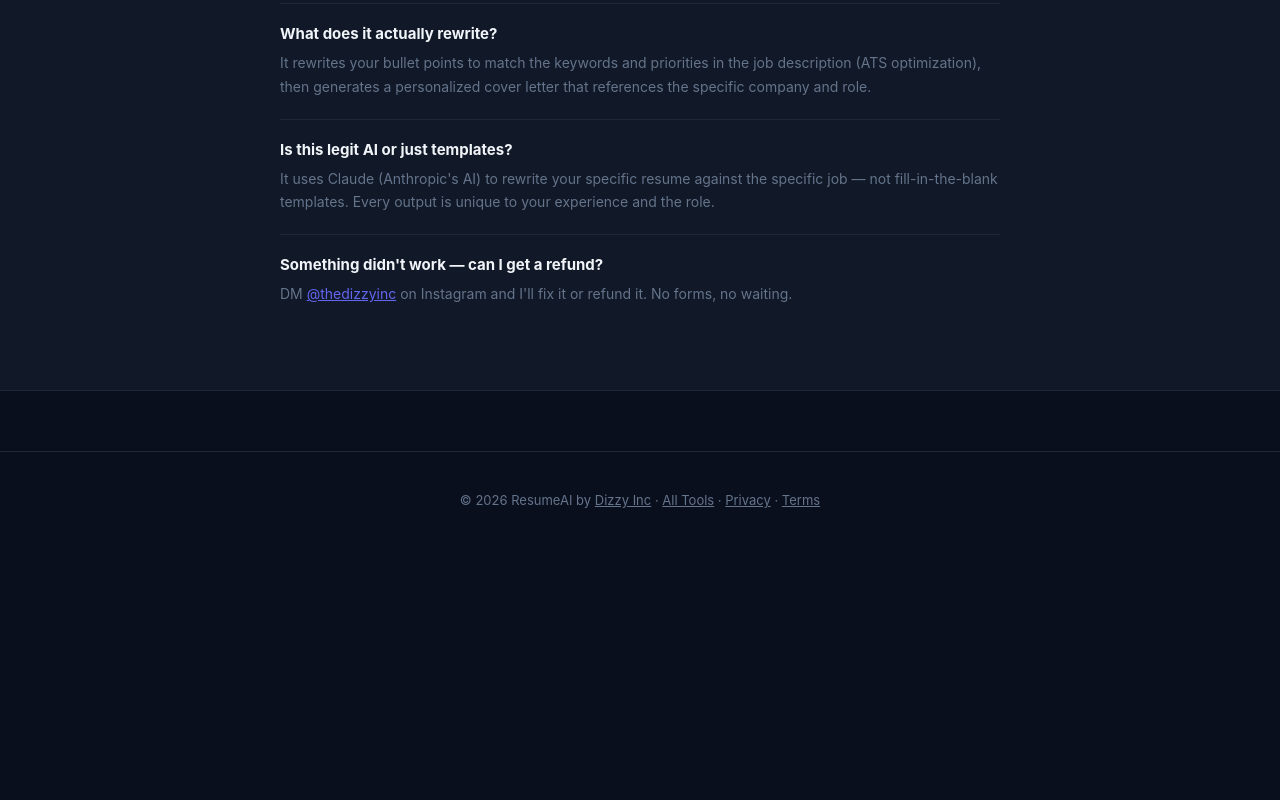
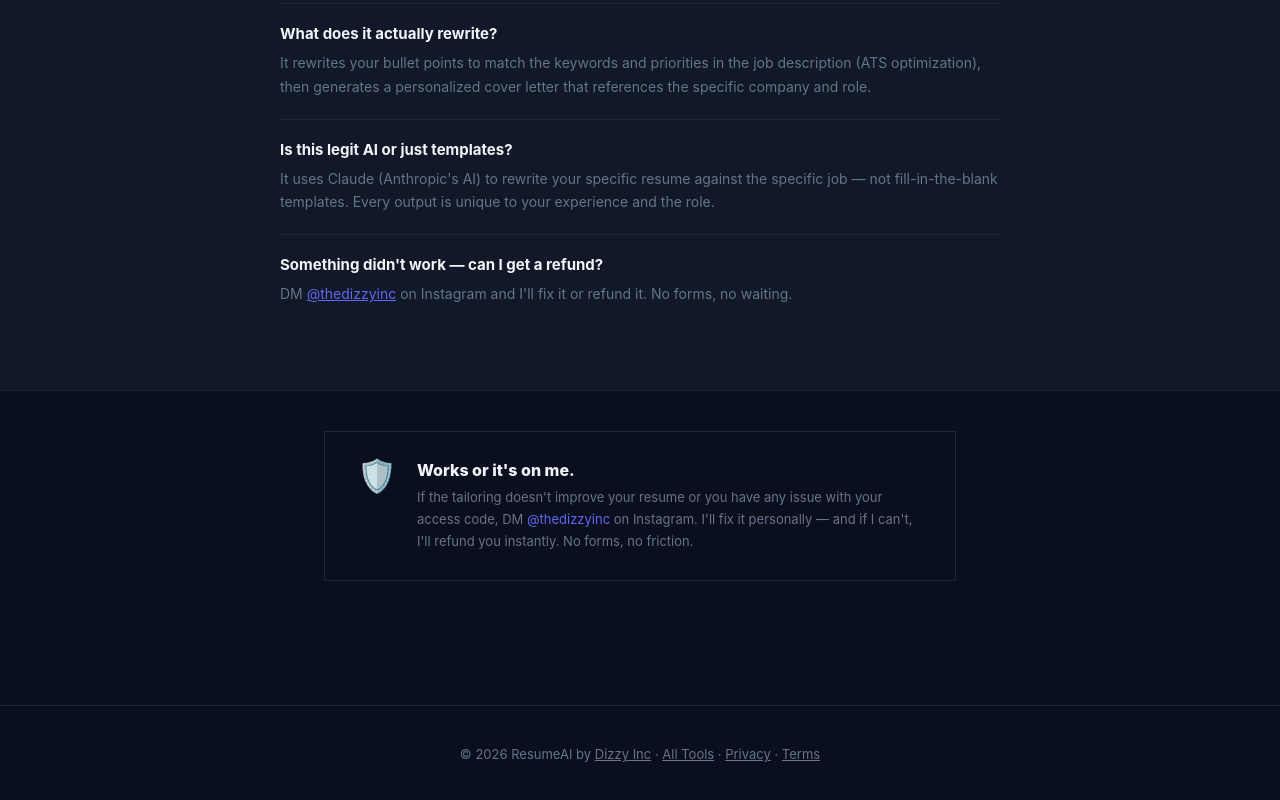
Before and after one commit to dzyntwrk-maker/resume-tool, a website: page index.html in a window 1280 px wide. Shown: the part 2516-3316 px from the top of the page. Before the commit the page ends 3064 px from the top, so only its background shows below. Drawn offline with Linux system fonts and the light colour scheme.

Commit message:
Add money-back guarantee block below FAQ section

```diff
--- a/index.html
+++ b/index.html
@@ -324,6 +324,16 @@
   </div>
 </section>
 
+<div style="max-width:680px;margin:0 auto 0;padding:40px 24px 64px;">
+  <div style="border:1px solid var(--border,#1e2530);padding:28px 32px;display:flex;align-items:flex-start;gap:20px;">
+    <div style="font-size:32px;flex-shrink:0;line-height:1;">🛡️</div>
+    <div>
+      <div style="font-size:16px;font-weight:800;margin-bottom:6px;">Works or it's on me.</div>
+      <div style="font-size:13px;color:var(--muted,#6b7280);line-height:1.7;">If the tailoring doesn't improve your resume or you have any issue with your access code, DM <a href="https://instagram.com/thedizzyinc" target="_blank" style="color:var(--accent,#6366f1);text-decoration:none;">@thedizzyinc</a> on Instagram. I'll fix it personally — and if I can't, I'll refund you instantly. No forms, no friction.</div>
+    </div>
+  </div>
+</div>
+
 <footer>
   <p>© 2026 ResumeAI by <a href="https://instagram.com/thedizzyinc" target="_blank" style="color:var(--muted);">Dizzy Inc</a> · <a href="https://dizzy-tools-one.vercel.app" style="color:var(--muted);">All Tools</a> · <a href="#" style="color:var(--muted);">Privacy</a> · <a href="#" style="color:var(--muted);">Terms</a></p>
 </footer>
```
